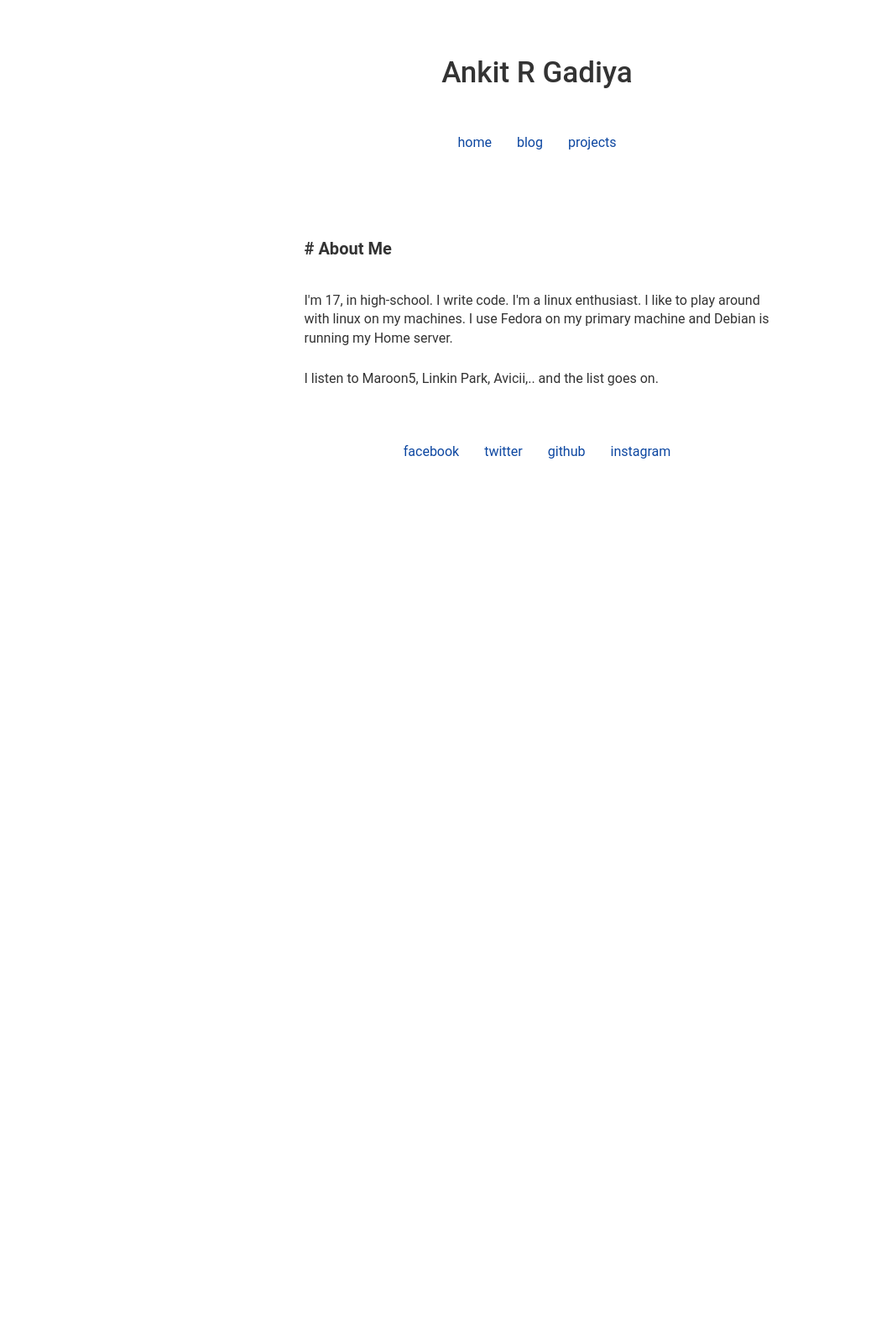
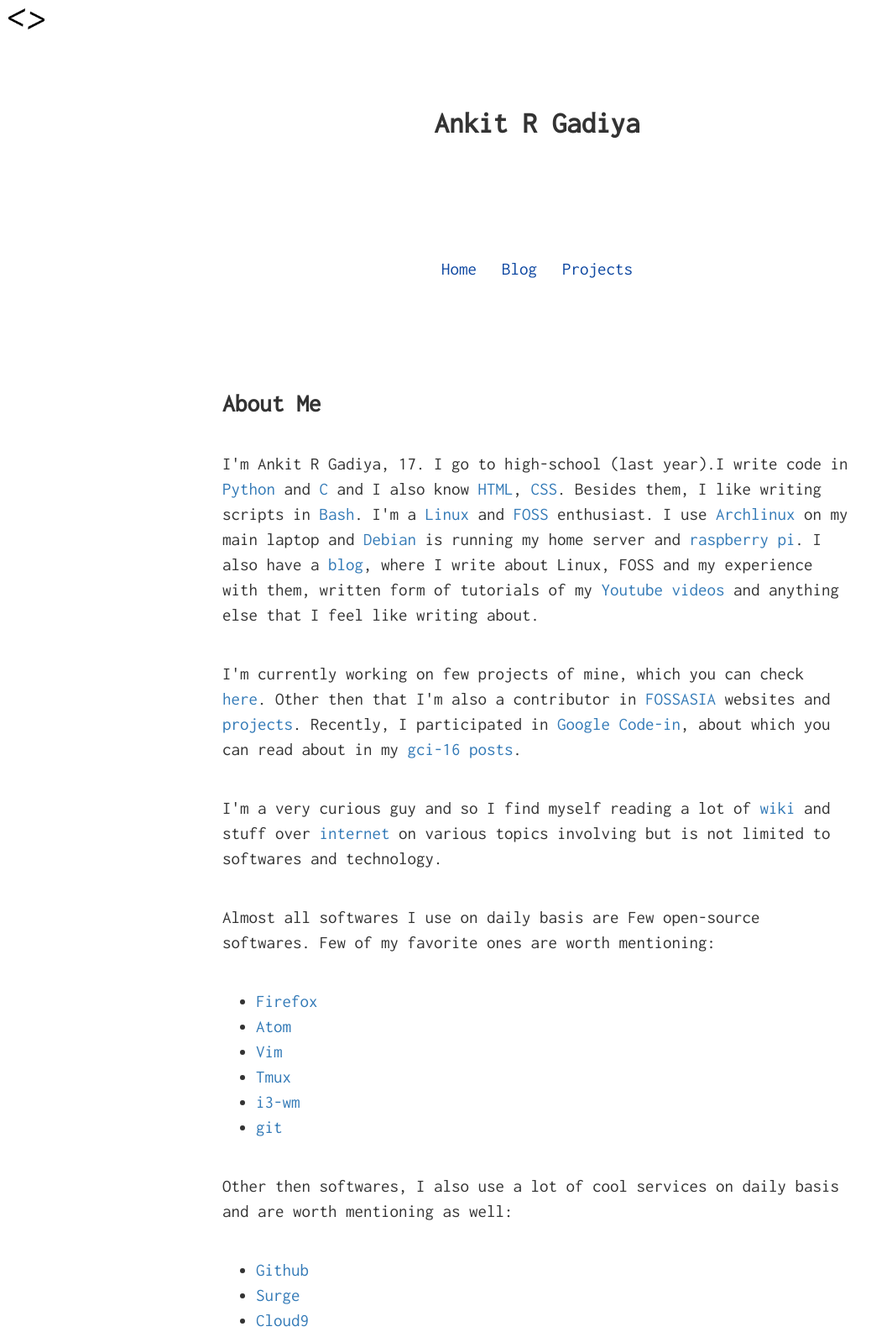
Before and after one commit to ankitrgadiya/ankitrgadiya.github.io, a plain HTML site: page index.html in a window 1280 px wide. Shown: the top 1586 px of the page at 84% size, without its empty margins (0-1063 px from the left). Before the commit the page ends 800 px from the top, so only its background shows below. Drawn offline with nearby package versions, Linux system fonts and the light colour scheme.

Commit message:
Update
* Look improved.
	Footer text replaced with Font Awesome.
	Footer is now fixed at bottom.
	Fonts changed to Inconsolata.
	Logo added.

* About Section
	Added complete description about me.
	Added 'About This site' section.

* 404 page added

* Sitemap for Users added
	Sitemap for Search Engine added

```diff
--- a/css/main.css
+++ b/css/main.css
@@ -1,29 +1,31 @@
-/* Fonts */
-@import url('https://fonts.googleapis.com/css?family=Roboto+Mono');
+body {
+  font-family: 'Inconsolata', monospace;
+  min-height: 100%;
+}
 
-/* Universal */
-body {
-  font-family: 'Roboto', monospace;
-}
-h2 {
-  font-size: 20px;
-  font-weight: bold;
-  margin: 20px 0 25px 0;
-}
-p {
-  font-size: 16px;
-  padding-top: 15px;
-}
-/* Header */
 .jumbotron {
-  background: white;
+  background: #ffffff;
+  background-size: cover;
+
+  margin: 0;
   text-align: center;
 }
-.jumbotron h1 {
-  font-size: 35px;
+.jumbotron h1{
+  font-size: 2.5em;
+  font-weight: bold;
+  text-align: center;
+  margin-top: 10vh;
+  margin-bottom: 10vh;
 }
 
-/* Navbar and Footer*/
+.logo {
+  height: 25px;
+  position: absolute;
+  top: 0;
+  left: 0;
+  margin: 10px;
+}
+
 .navbar {
   background: white;
   border: 0;
@@ -37,7 +39,7 @@
   text-align: center;
 }
 .navbar ul li {
-  font-size: 16px;
+  font-size: 1.5em;
 }
 .nav.navbar-nav li a {
   color: #0d47a1;
@@ -46,9 +48,51 @@
   color: #0d47a1;
   text-decoration: underline;
 }
-#navbar {
-  margin-top: -50px;
+
+.about {
+  margin-top: 10vh;
 }
-#footer {
-  margin-top: 40px;
+.about h2 {
+  text-align: left;
+  margin-bottom: 40px;
+  font-size: 2.1em;
+  font-weight: bold;
 }
+.about p {
+  font-size: 1.5em;
+  margin-bottom: 40px;
+}
+.about ul li {
+  font-size: 1.5em;
+}
+
+
+footer {
+  margin-top: 30vh;
+  text-align: center;
+  font-size: 1.5em;
+}
+footer a {
+  text-decoration: none;
+  color: #828282;
+}
+footer a:hover {
+  text-decoration: none;
+  color: #212121;
+}
+
+.error {
+  margin-top: 30vh;
+  text-align: center;
+}
+.error p {
+  font-size: 1.8em;
+}
+
+.sitemap p {
+  font-size: 1.3em;
+  margin-bottom: 30px;
+}
+.sitemap ul{
+    font-size: 1.5em;
+}
--- a/index.html
+++ b/index.html
@@ -4,85 +4,176 @@
     <meta charset="utf-8">
     <meta http-equiv="X-UA-Compatible" content="IE=edge">
     <meta name="viewport" content="width=device-width, initial-scale=1">
-    <meta name="description" content="Home Page of Ankit R Gadiya.">
-    <meta name="author" content="Ankit R. Gadiya">
-    <meta name="google-site-verification" content="d-betUTe-rYNnjpdDvm56ohoagIClOGA70fnHKYU4ec" />
+    <title>Ankit | Home</title>
 
-    <title>Ankit | Home</title>
+    <link rel="stylesheet" href="https://maxcdn.bootstrapcdn.com/bootstrap/3.3.5/css/bootstrap.min.css">
+    <link rel="stylesheet" href="https://maxcdn.bootstrapcdn.com/font-awesome/4.4.0/css/font-awesome.min.css">
+    <link href="https://fonts.googleapis.com/css?family=Inconsolata" rel="stylesheet">
+
+    <!-- Twitter card -->
+    <meta name="twitter:card" content="summary" />
+    <meta name="twitter:site" content="@ankit4922" />
+    <meta name="twitter:title" content="Ankit | Home" />
+    <meta name="twitter:description" content="Homepage of Ankit R Gadiya, with all information about him." />
+    <meta name="twitter:image" content="https://github.com/ankitrgadiya.png" />
 
     <link rel="canonical" href="https://ankitrgadiya.in" />
 
-    <!-- Bootstrap -->
-    <link rel="stylesheet" href="https://maxcdn.bootstrapcdn.com/bootstrap/3.3.7/css/bootstrap.min.css">
-    <link rel="stylesheet" href="css/main.css"
-    <!-- HTML5 Shim and Respond.js IE8 support of HTML5 elements and media queries -->
-    <!-- WARNING: Respond.js doesn't work if you view the page via file:// -->
     <!--[if lt IE 9]>
       <script src="https://oss.maxcdn.com/libs/html5shiv/3.7.2/html5shiv.js"></script>
       <script src="https://oss.maxcdn.com/libs/respond.js/1.4.2/respond.min.js"></script>
     <![endif]-->
 
+    <link rel="stylesheet" href="css/main.css">
   </head>
   <body>
 
     <!-- Header -->
     <div class="jumbotron">
       <div class="container">
+        <a href="https://ankitrgadiya.in">
+          <img src="images/logo.png" class="logo" alt="logo">
+        </a>
         <h1>Ankit R Gadiya</h1>
       </div>
     </div>
-    <!-- End of Header -->
 
-    <!-- Navigation -->
     <nav class="navbar navbar-default" role="navigation">
       <div class="container-fluid">
         <!-- Collect the nav links, forms, and other content for toggling -->
-        <div class="navbar-collapse" id="navbar">
+        <div class="navbar-collapse">
           <ul class="nav navbar-nav">
-            <li><a href="#">home</a></li>
-            <li><a href="https://blog.ankitrgadiya.in" target="_blank">blog</a></li>
-            <li><a href="https://projects.ankitrgadiya.in" target="_blank">projects</a></li>
+            <li><a href="#">Home</a></li>
+            <li><a href="https://blog.ankitrgadiya.in" target="_blank">Blog</a></li>
+            <li><a href="https://projects.ankitrgadiya.in" target="_blank">Projects</a></li>
           </ul>
         </div>
       </div>
     </nav>
-    <!-- End of Navigation -->
 
-    <!-- container -->
+
     <div class="container">
-
-      <!-- About Section -->
-      <div class="row">
-        <div class="col-md-6 col-md-offset-3">
-          <h2># About Me</h2>
+      <div class="row about">
+        <div class="col-md-8 col-md-offset-2">
+          <h2>About Me</h2>
           <p>
-             I'm 17, in high-school. I write code. I'm a linux enthusiast.
-             I like to play around with linux on my machines. I use Fedora on my
-             primary machine and Debian is running my Home server.
+            I'm Ankit R Gadiya, 17. I go to high-school (last year).I write
+            code in <a href="https://www.python.org/">Python</a> and
+            <a href="https://en.wikipedia.org/wiki/C_(programming_language)">
+            C</a> and I also know
+            <a href="https://en.wikipedia.org/wiki/HTML">HTML</a>,
+            <a href="https://en.wikipedia.org/wiki/Cascading_Style_Sheets">
+            CSS</a>. Besides them, I like writing scripts in
+            <a href="https://www.gnu.org/software/bash/">Bash</a>. I'm a
+            <a href="https://www.kernel.org/">Linux</a>
+            and <a href="https://freeopensourcesoftware.org">FOSS</a>
+            enthusiast. I use <a href="https://www.archlinux.org/">Archlinux</a>
+            on my main laptop and <a href="https://www.debian.org/">Debian</a>
+            is running my home server and
+            <a href="https://www.raspberrypi.org/">raspberry pi</a>. I also
+            have a
+            <a href="https://blog.ankitrgadiya.in">blog</a>, where I write about
+            Linux, FOSS and my experience with them, written form of tutorials
+            of my
+            <a href="https://www.youtube.com/channel/UCbct_i6BcaEZCqt63c-nyYA">
+            Youtube videos</a> and anything else that I
+            feel like writing about.
           </p>
           <p>
-            I listen to Maroon5, Linkin Park, Avicii,.. and the list goes on.
+            I'm currently working on few projects of mine, which you can check
+            <a href="https://projects.ankitrgadiya.in">here</a>. Other then that
+            I'm also a contributor in <a href="https://goo.gl/61qP34">
+            FOSSASIA</a> websites and
+            <a href="https://github.com/fossasia/">projects</a>. Recently, I
+            participated in
+            <a href="https://codein.withgoogle.com/">Google Code-in</a>, about
+            which you can read about in my
+            <a href="https://blog.ankitrgadiya.in/categories/gci-16">gci-16
+            posts</a>.
           </p>
+          <p>
+            I'm a very curious guy and so I find myself reading a lot of
+            <a href="https://en.wikipedia.org/wiki/Wiki">wiki</a>
+            and stuff over
+            <a href="https://en.wikipedia.org/wiki/Internet">internet</a> on
+            various topics involving but is not limited to softwares and
+            technology.
+          <p>
+            Almost all softwares I use on daily basis are Few open-source
+            softwares. Few of my favorite ones are worth mentioning:
+            <ul>
+              <li>
+                <a href="https://www.mozilla.org/en-US/firefox/new/">Firefox</a>
+              </li>
+              <li>
+                <a href="https://atom.io">Atom</a>
+              </li>
+              <li>
+                <a href="https://goo.gl/qtD8mu">Vim</a>
+              </li>
+              <li>
+                <a href="https://tmux.github.io/">Tmux</a>
+              </li>
+              <li>
+                <a href="https://i3wm.org">i3-wm</a>
+              </li>
+              <li>
+                <a href="https://git-scm.com/">git</a>
+              </li>
+            </ul>
+          </p>
+          <p>
+            Other then softwares, I also use a lot of cool services on daily
+            basis and are worth mentioning as well:
+            <ul>
+              <li>
+                <a href="https://github.com">Github</a>
+              </li>
+              <li>
+                <a href="https://surge.sh/">Surge</a>
+              </li>
+              <li>
+                <a href="https://c9.io">Cloud9</a>
+              </li>
+              <li>
+                <a href="https://slack.com">Slack</a>
+              </li>
+            </ul>
+          </p>
+          <p>
+            I usually listen to music all the time.
+            My taste in music varies widely. I usually listen to Linkin
+            Park, Maroon 5, Green Day, Imagine Dragons, Taylor Swift, Miley
+            Cyrus, Avril Lavigne, Sia, Eminem, Martin Garrix, et cetera ...
+          </p>
+          <h2>About this site</h2>
+          <p>
+            This site is written in
+            <a href="https://en.wikipedia.org/wiki/HTML">HTML</a> and
+            <a href="https://en.wikipedia.org/wiki/Cascading_Style_Sheets">
+            CSS</a>, and is using
+            <a href="https://getbootstrap.com/">Bootstrap Framework</a>,
+            <a href="https://fonts.google.com/specimen/Inconsolata">Inconsolata
+            Font</a> and
+            <a href="https://goo.gl/VoD1SQ">Font Awesome</a>. This site is
+            hosted on <a href="https:pages.github.com">Github Pages</a>,
+            repository of which can be found
+            <a href="https://github.com/ankitrgadiya/ankitrgadiya.in">here</a>.
         </div>
       </div>
-      <!-- End of About Section -->
     </div>
-    <!-- End of container -->
 
-    <!-- Navigation -->
-    <nav class="navbar navbar-default" role="navigation">
-      <div class="container-fluid">
-        <!-- Collect the nav links, forms, and other content for toggling -->
-        <div class="navbar-collapse" id="footer">
-          <ul class="nav navbar-nav">
-            <li><a href="https://facebook.com/ankit.r.gadiya">facebook</a></li>
-            <li><a href="https://twitter.com/ankit4922">twitter</a></li>
-            <li><a href="https://github.com/ankitrgadiya">github</a></li>
-            <li><a href="https://instagram.com/ankitrgadiya">instagram</a></li>
-          </ul>
-        </div>
-      </div>
-    </nav>
-    <!-- End of Navigation -->
+    <footer>
+      <p>
+        <a href="https://facebook.com/ankit.r.gadiya" class="fa fa-facebook"></a>
+        <a href="https://twitter.com/ankit4922" class="fa fa-twitter"></a>
+        <a href="https://github.com/ankitrgadiya" class="fa fa-github"></a>
+        <a href="https://www.youtube.com/channel/UCbct_i6BcaEZCqt63c-nyYA" class="fa fa-youtube-play"></a>
+        <a href="https://instagram.com/ankitrgadiya" class="fa fa-instagram"></a>
+        <a href="https://www.linkedin.com/in/ankitrgadiya/" class="fa fa-linkedin"></a>
+        <a href="mailto:me@ankitrgadiya.in" class="fa fa-envelope"></a>
+      <p>
+    </footer>
+
   </body>
 </html>
```
Also changed, not shown: 404.html (added, +33 -0 lines), sitemap.html (added, +41 -0 lines), sitemap.xml (added, +14 -0 lines), images/logo.png (added), 1 other file.
